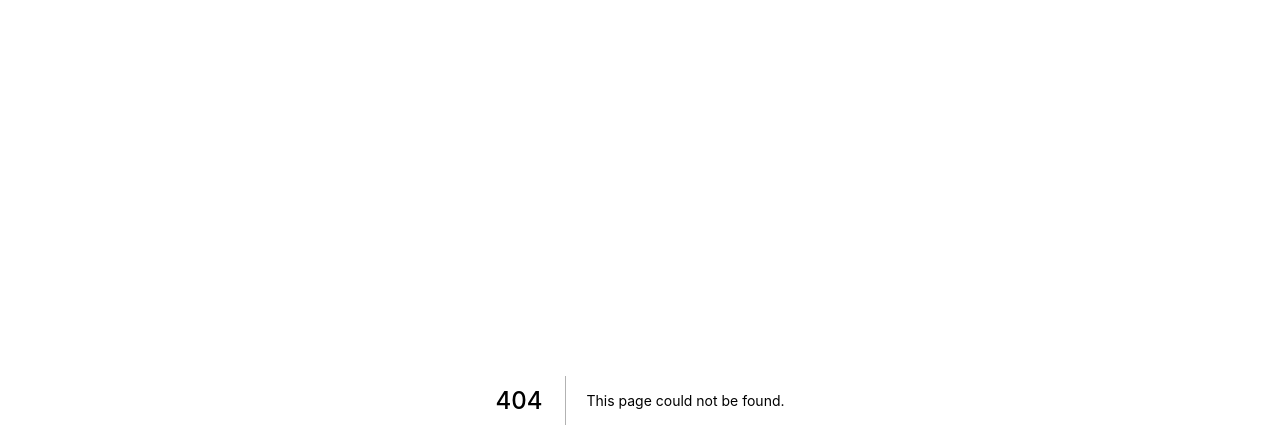
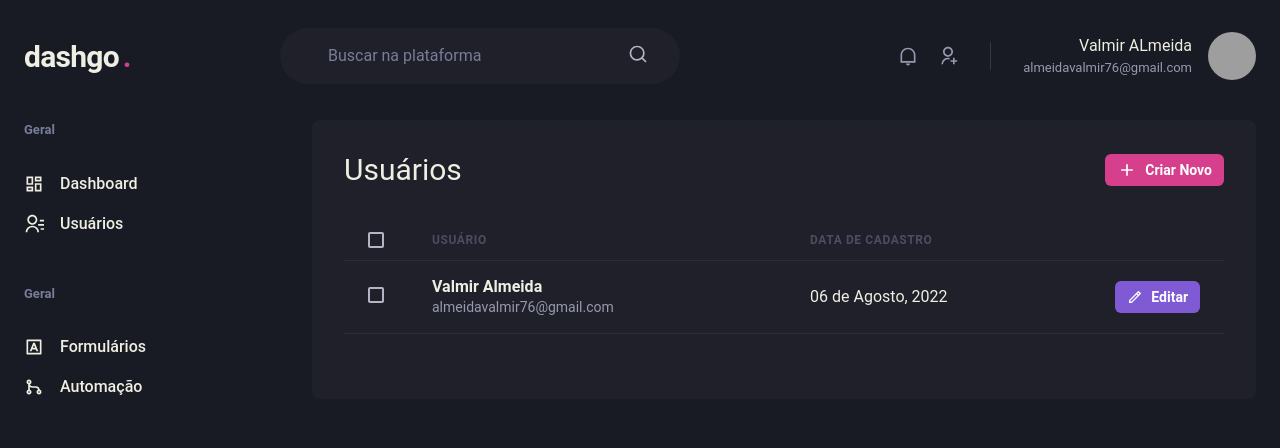
Before and after one commit to valmir1227/React-Chakra-Dashboard, a Next.js app: page /users in a window 1280 px wide. Before the commit this address had no page. Shown: the top 448 px of the page. Built offline with nearby package versions, Linux system fonts and the light colour scheme; grey boxes are pictures that could not be loaded.

Commit message:
:pencil: Page: Users

```diff
--- /dev/null
+++ b/src/pages/users/index.tsx
@@ -0,0 +1,86 @@
+import {
+  Box,
+  Button,
+  Checkbox,
+  Flex,
+  Heading,
+  Icon,
+  Table,
+  Tbody,
+  Td,
+  Th,
+  Thead,
+  Tr,
+  Text,
+} from "@chakra-ui/react";
+import { RiAddLine, RiPencilLine, RiRefreshLine } from "react-icons/ri";
+import { Header } from "../../components/Header/Header";
+import Sidebar from "../../components/Sidebar/Sidebar";
+
+export default function UserList() {
+  return (
+    <Box>
+      <Header />
+
+      <Flex w="100%" my="6" maxW={1480} marginX="auto" paddingX="6">
+        <Sidebar />
+
+        <Box flex="1" borderRadius={8} bg="gray.800" padding="8">
+          <Flex marginBottom="8" justify="space-between" align="center">
+            <Heading size="lg" fontWeight="normal">
+              Usuários
+            </Heading>
+            <Button
+              as="a"
+              size="sm"
+              fontSize="sm"
+              colorScheme="pink"
+              leftIcon={<Icon as={RiAddLine} fontSize="20"></Icon>}
+            >
+              Criar Novo
+            </Button>
+          </Flex>
+          <Table colorScheme="whiteAlpha">
+            <Thead>
+              <Tr>
+                <Th px="6" color="gray.300" width="8">
+                  <Checkbox colorScheme="pink" />
+                </Th>
+                <Th>Usuário</Th>
+                <Th>Data de cadastro</Th>
+                <Th w="8"></Th>
+              </Tr>
+            </Thead>
+            <Tbody>
+              <Tr>
+                <Td px="6">
+                  <Checkbox colorScheme="pink" />
+                </Td>
+                <Td>
+                  <Box>
+                    <Text fontWeight="bold">Valmir Almeida</Text>
+                    <Text fontSize="sm" color="gray.300">
+                      almeidavalmir76@gmail.com
+                    </Text>
+                  </Box>
+                </Td>
+                <Td>06 de Agosto, 2022</Td>
+                <Td>
+                  <Button
+                    as="a"
+                    size="sm"
+                    fontSize="sm"
+                    colorScheme="purple"
+                    leftIcon={<Icon as={RiPencilLine} fontSize="16"></Icon>}
+                  >
+                    Editar
+                  </Button>
+                </Td>
+              </Tr>
+            </Tbody>
+          </Table>
+        </Box>
+      </Flex>
+    </Box>
+  );
+}
```
Also changed, not shown: src/pages/dashboard.tsx (+7 -13 lines).
